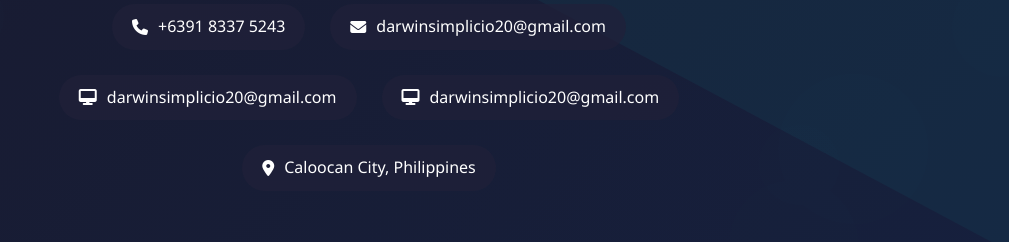
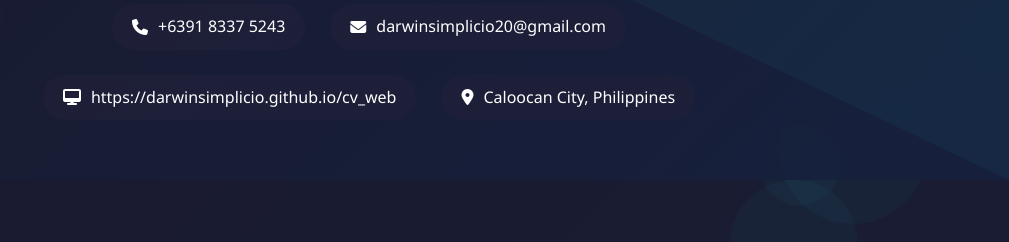
Before and after one commit to DarwinSimplicio/cv_web, a plain HTML site: page index.html in a window 1280 px wide. Shown: the part 431-673 px from the top of the page, without its empty margins (271-1280 px from the left). Drawn offline with Linux system fonts and the light colour scheme.

Commit message:
index.html

```diff
--- a/index.html
+++ b/index.html
@@ -509,11 +509,7 @@
                     </div>
                     <div class="contact-item">
                         <i class="fas fa-desktop"></i>
-                        <span>darwinsimplicio20@gmail.com</span>
-                    </div>
-                    <div class="contact-item">
-                        <i class="fas fa-desktop"></i>
-                        <span>darwinsimplicio20@gmail.com</span>
+                        <span>https://darwinsimplicio.github.io/cv_web</span>
                     </div>
                     <div class="contact-item">
                         <i class="fas fa-map-marker-alt"></i>
```
